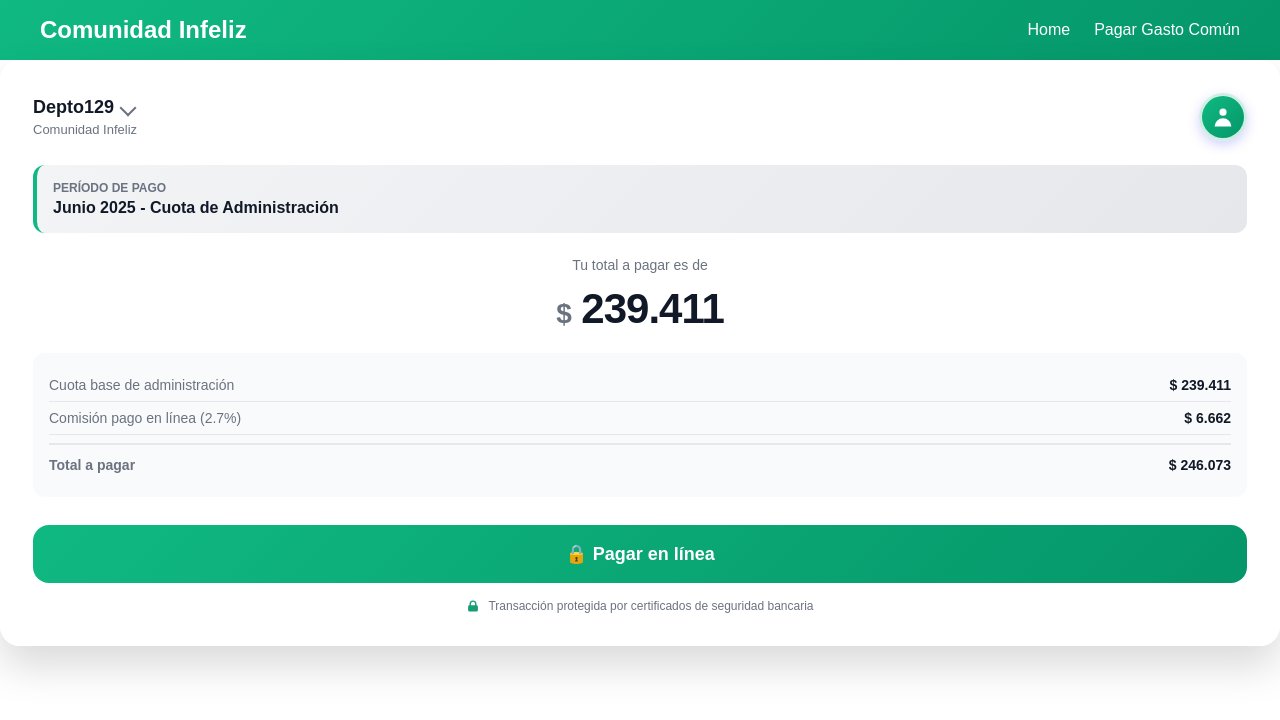
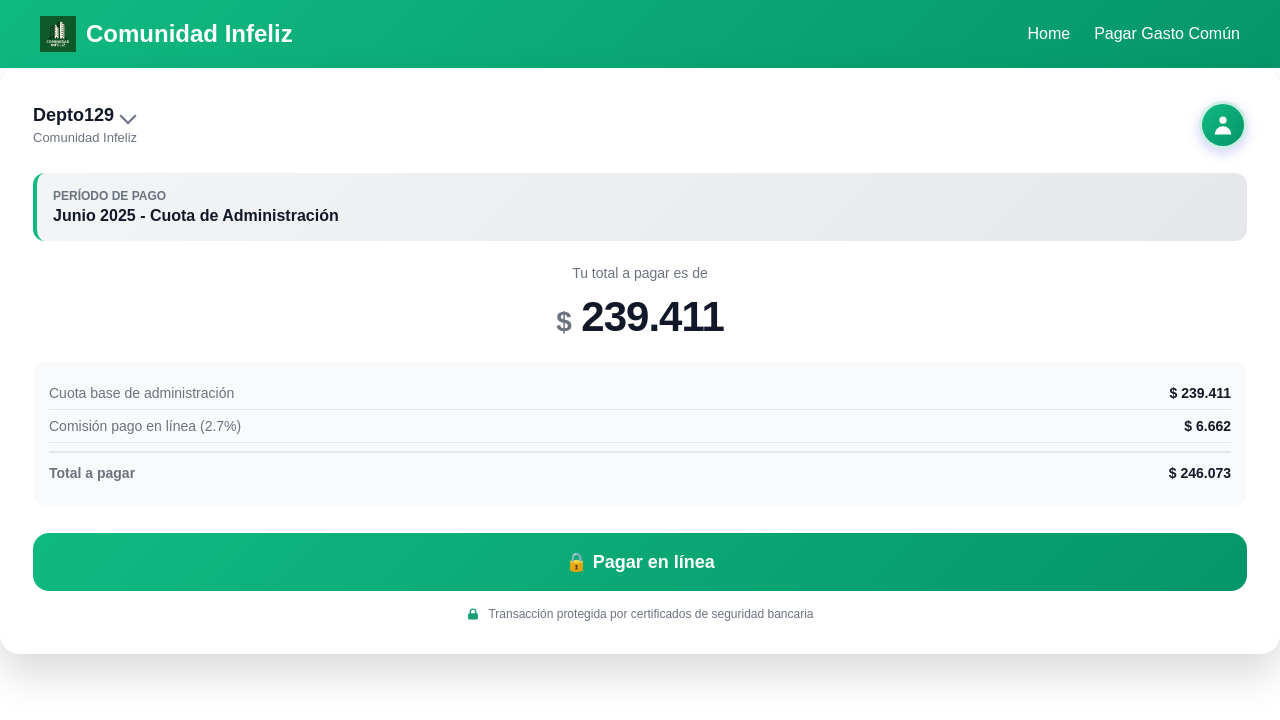
Before and after one commit to raulcatalan95/ComunidadInfeliz, a React (Vite) app: page / in a window 1280 px wide. Shown: the top 720 px of the page. Built offline with nearby package versions, Linux system fonts and the light colour scheme.

Commit message:
agregar logo

```diff
--- a/index.html
+++ b/index.html
@@ -2,7 +2,7 @@
 <html lang="en">
   <head>
     <meta charset="UTF-8" />
-    <link rel="icon" type="image/svg+xml" href="/vite.svg" />
+    <link rel="icon" type="image/svg+xml" href="/logoComunidadInfeliz.png" />
     <meta name="viewport" content="width=device-width, initial-scale=1.0" />
     <title>Comunidad Infeliz</title>
   </head>
--- a/src/App.css
+++ b/src/App.css
@@ -25,6 +25,9 @@
     .nav-title {
       font-size: 1.5rem;
       font-weight: bold;
+      display: flex;
+      align-items: center;
+      gap: 10px;
     }
 
     .nav-links {
@@ -41,6 +44,11 @@
 
     .nav-links a:hover {
       text-decoration: underline;
+    }
+
+    .nav-logo {
+      height: 36px;
+      width: 36px;
     }
 
     .hamburger {
--- a/src/App.tsx
+++ b/src/App.tsx
@@ -31,7 +31,10 @@ function App() {
     <>
        <nav>
           <div className="nav-container">
-            <div className="nav-title">Comunidad Infeliz</div>
+            <div className="nav-title">
+              <img src="../public/logoComunidadInfeliz.png" alt="" className='nav-logo'/>
+              Comunidad Infeliz
+            </div>
             <button className={`hamburger d-md-none`} onClick={(): void => setShowMenu(!showMenu)}>☰</button>
             <div className="nav-links desktop-menu">
               <a href="#">Home</a>
```
Also changed, not shown: public/logoComunidadInfeliz.png (added).
